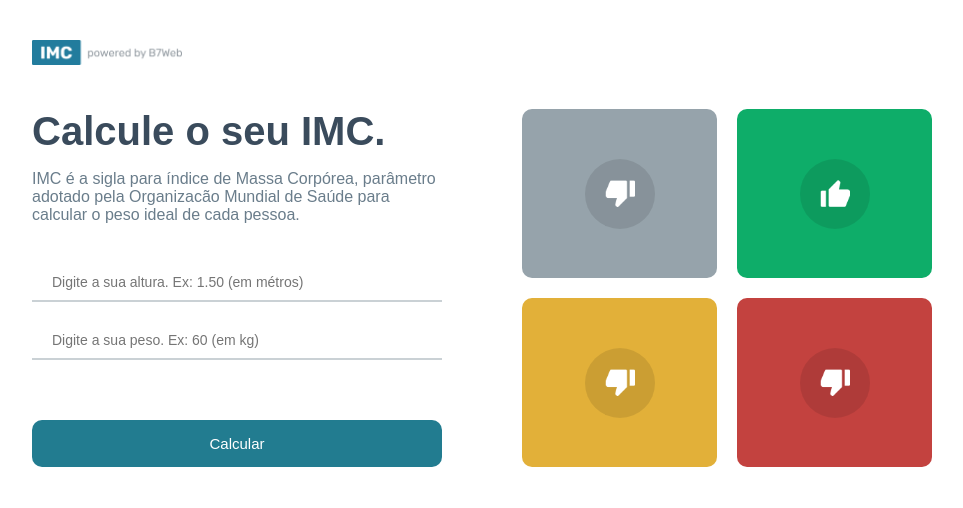
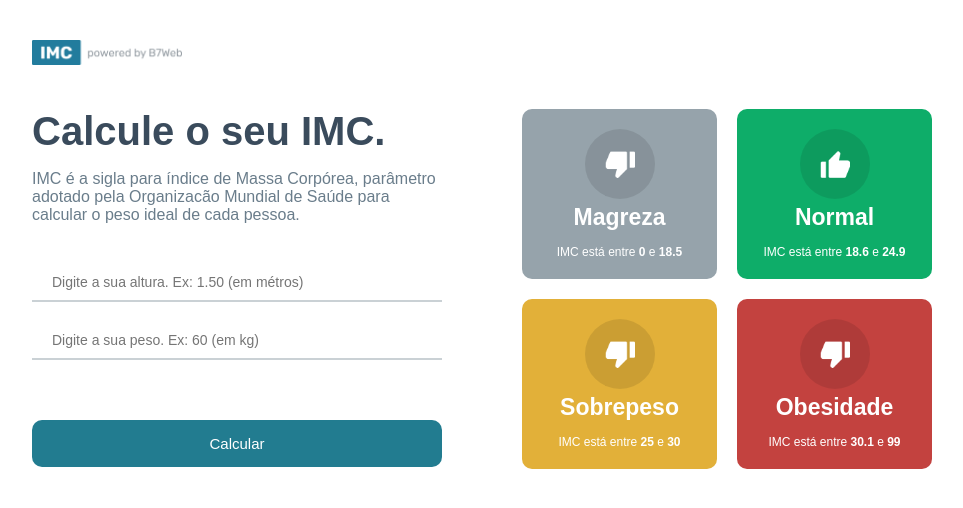
Before and after one commit to Feelps333/app-calc-imc, a React (Create React App) app: page / in a window 1280 px wide. Shown: the top 508 px of the page, without its empty margins (158-1121 px from the left). Built offline with nearby package versions, Linux system fonts and the light colour scheme.

Commit message:
version.1.0.5

```diff
--- a/src/components/GridItem/GridItem.module.css
+++ b/src/components/GridItem/GridItem.module.css
@@ -17,3 +17,12 @@
   justify-content: center;
   align-items: center;
 }
+.gridTitle {
+  font-size: 23px;
+  font-weight: bold;
+  margin-top: 5px;
+}
+.gridInfo {
+  font-size: 12px;
+  margin-top: 14px;
+}
--- a/src/components/GridItem/index.tsx
+++ b/src/components/GridItem/index.tsx
@@ -13,8 +13,12 @@
       <div className={styles.gridIcon}>
        <img src={item.icon === 'up' ? upImage : downImage} alt="" width="30" />
       </div>
-      <div className={styles.gridTitle}></div>
-      <div className={styles.gridInfo}></div>
+      <div className={styles.gridTitle}>{item.title}</div>
+      <div className={styles.gridInfo}>
+        <>
+          IMC está entre <strong>{item.imc[0]}</strong> e <strong>{item.imc[1]}</strong>
+        </>
+      </div>
     </div>
   )
 }
```
